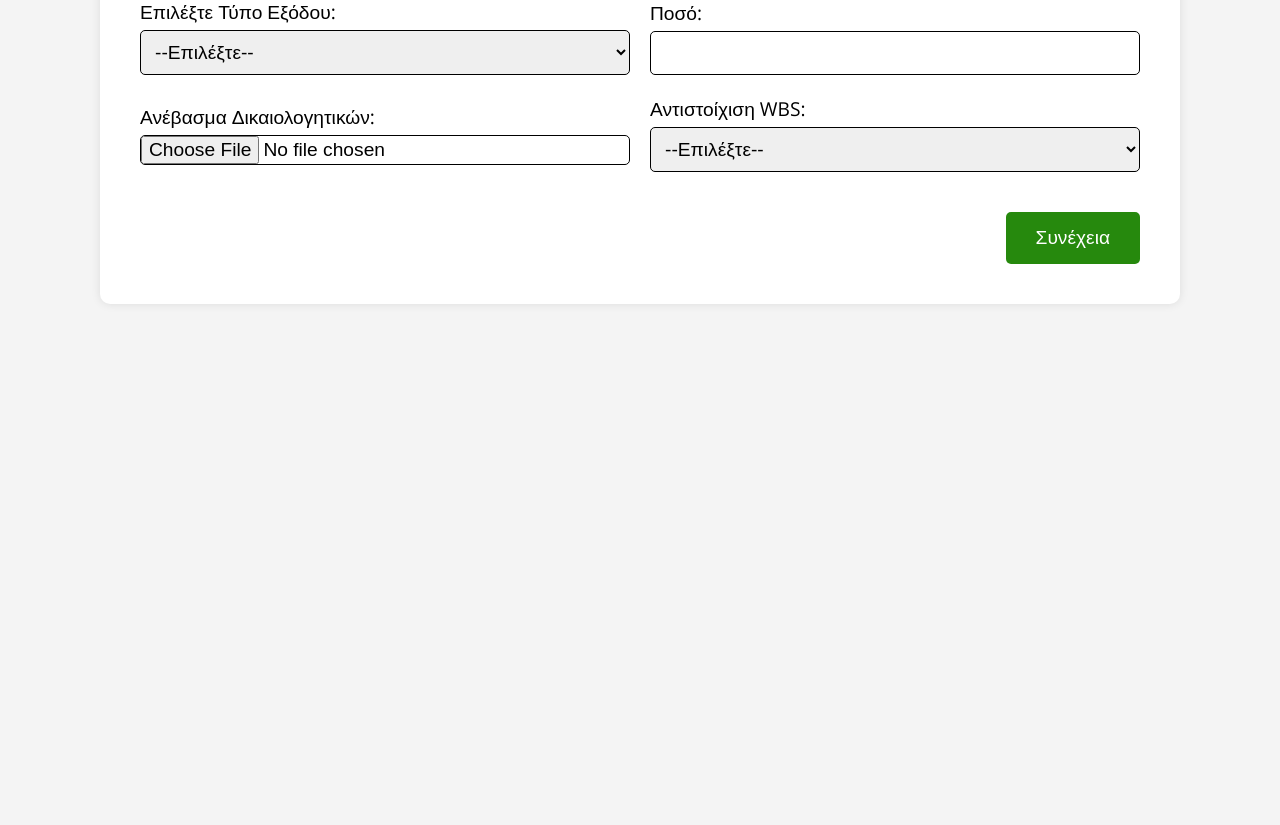
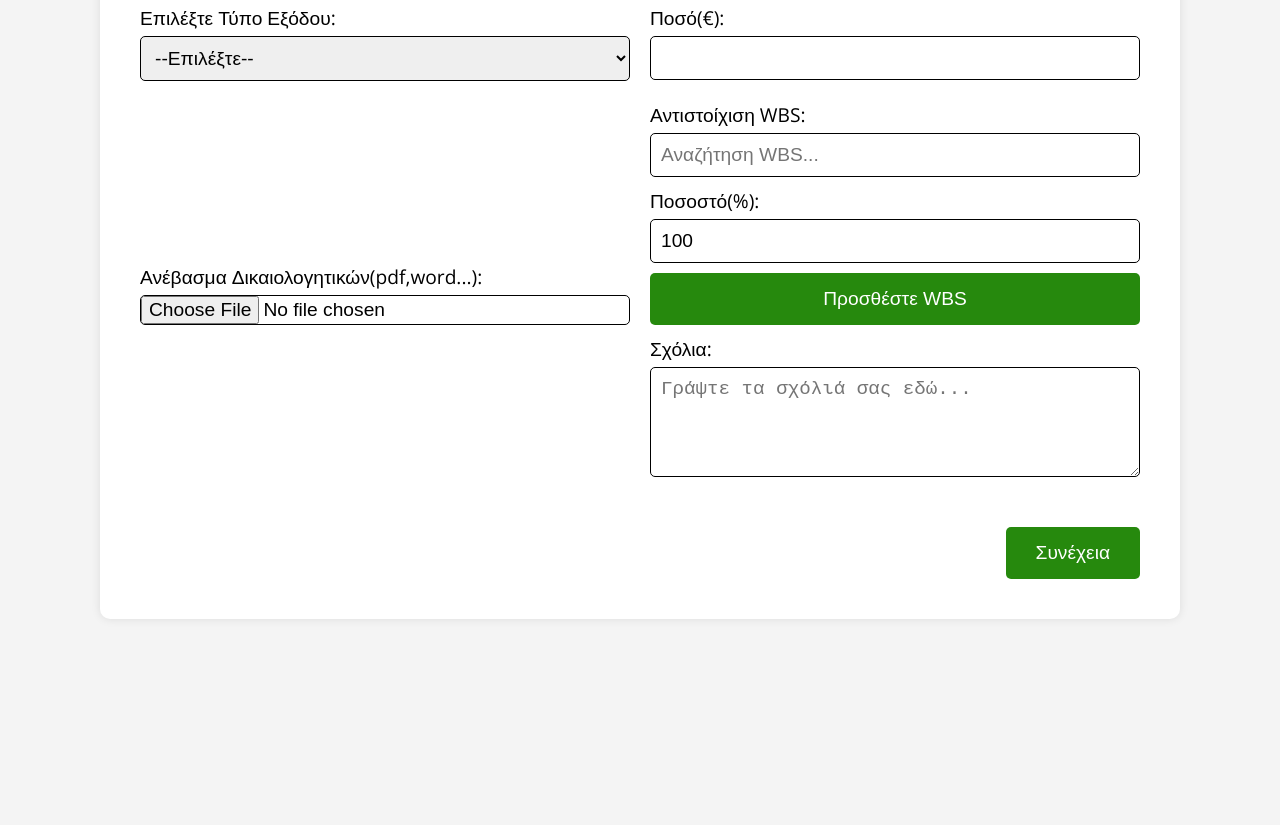
Before and after one commit to vassilismylo/Analysis-and-Design-of-Information-Systems-2024, a plain HTML site: page FirstPage.html in a window 1280 px wide. Shown: the part 295-1120 px from the top of the page. Before the commit the page ends 800 px from the top, so only its background shows below. Drawn offline with nearby package versions, Linux system fonts and the light colour scheme.

Commit message:
changes plus added 4th page correctly

```diff
--- a/FirstPage.html
+++ b/FirstPage.html
@@ -8,10 +8,7 @@
     <link rel="stylesheet" href="header.css">
     <link rel="preconnect" href="https://fonts.googleapis.com">
     <link rel="preconnect" href="https://fonts.gstatic.com" crossorigin>
-    <link href="https://fonts.googleapis.com/css2?family=Open+Sans:ital,wght@0,300..800;1,300..800&display=swap"
-        rel="stylesheet">
-
-</head>
+    <link href="https://fonts.googleapis.com/css2?family=Open+Sans:ital,wght@0,300..800;1,300..800&display=swap" rel="stylesheet">
     <style>
         body {
             font-family: 'Open Sans', sans-serif;
@@ -21,7 +18,7 @@
             display: flex;
             justify-content: center;
             align-items: center;
-    height: 100vh;
+            height: 140vh;
         }
 
         .form-container {
@@ -56,7 +53,7 @@ label {
             margin-bottom: 5px;
         }
 
-input, select {
+        input, select, textarea {
             padding: 10px;
             font-size: 1.2rem;
             border: 1px solid #000000;
@@ -88,19 +85,29 @@ button {
 
         button:hover {
             background-color: #2fad0f;
-    transform: scale(1.1);
+            transform: scale(1.025);
         }
 
+        .right-container {
+            grid-column: span 1;
+            display: flex;
+            flex-direction: column;
+        }
+
+        .right-container input,
+        .right-container button,
+        .right-container textarea {
+            margin-bottom: 10px;
+            width: 100%;
+        }
     </style>
+</head>
 <body>
 <header>
-
     <div class="header">
-
         <a href="home.html">
             <img id="h_logo" src="images/Deloitte_Logo.png" alt="Deloitte">
         </a>
-
         <div class="search">
             <form>
                 <input id="s_box" type="text" placeholder="Αναζήτηση..." autocomplete="off">
@@ -109,7 +116,6 @@ button:hover {
                 </button>
             </form>
         </div>
-
         <div class="language">
             <button id="lang_menu">
                 <img id="globe_icon" src="images/Globe_Icon.png" alt="Switch Language">
@@ -119,7 +125,6 @@ button:hover {
                 <a id="en" href="">English</a>
             </div>
         </div>
-
         <div class="user">
             <button id="us_menu">
                 <img id="us_icon" src="images/User_Icon.png" alt="User">
@@ -130,7 +135,6 @@ button:hover {
                 <a href="">Αποσύνδεση</a>
             </div>
         </div>
-
         <div class="nav_bar">
             <ul class="nav_l">
                 <li><a href="index.html">Αρχική</a></li>
@@ -143,12 +147,12 @@ button:hover {
 <main>
     <div class="form-container">
         <h2>Φόρμα Εξοδολογίου</h2>
-        <form class = "form">
+        <form class="form" action="preview.html" method="post" enctype="multipart/form-data">
             <div class="form-group">
                 <label for="expense-type">Επιλέξτε Τύπο Εξόδου:</label>
                 <select id="expense-type" name="expense-type" required>
                     <option value="">--Επιλέξτε--</option>
-                    <option value="fuel">Βενζίνη</option>
+                    <option value="fuel">Καύσιμα</option>
                     <option value="parking">Πάρκινγκ</option>
                     <option value="trabel">Ταξίδια</option>
                     <option value="fare">Διόδια</option>
@@ -158,25 +162,26 @@ button:hover {
             </div>
 
             <div class="form-group">
-                <label for="amount">Ποσό:</label>
-                <input type="number" id="amount" name="amount" min="0" step="0.01" required>
+                <label for="amount">Ποσό(&euro;):</label>
+                <input type="number" id="amount" name="amount" min="0" step="1" required>
             </div>
 
             <div class="form-group">
-                <label for="receipt">Ανέβασμα Δικαιολογητικών:</label>
+                <label for="receipt">Ανέβασμα Δικαιολογητικών(pdf,word...):</label>
                 <input type="file" id="receipt" name="receipt" required>
             </div>
 
-            <div class="form-group">
+            <div class="form-group right-container">
                 <label for="wbs">Αντιστοίχιση WBS:</label>
-                <select id="wbs" name="wbs" required>
-                    <option value="">--Επιλέξτε--</option>
-                    <option value="WBS1">WBS1</option>
-                    <option value="WBS2">WBS2</option>
-                    <option value="WBS3">WBS3</option>
-                    <option value="WBS4">WBS4</option>
-                    <option value="WBS5">WBS5</option>
-                </select>
+                <input type="text" id="wbs-search" name="wbs-search" placeholder="Αναζήτηση WBS..." required>
+
+                <label for="percentage">Ποσοστό(%):</label>
+                <input type="number" id="percentage" name="percentage" value="100" min="0" max="100" step="1" required>
+
+                <button type="button">Προσθέστε WBS</button>
+
+                <label for="comments">Σχόλια:</label>
+                <textarea id="comments" name="comments" rows="4" placeholder="Γράψτε τα σχόλιά σας εδώ..."></textarea>
             </div>
 
             <div class="button-container">
```
Also changed, not shown: ThirdPage.html (+8 -8 lines), approve.html (+2 -2 lines), index.html (+2 -2 lines), preview.html (+2 -2 lines). Lines whose indentation alone changed are shown as unchanged.
